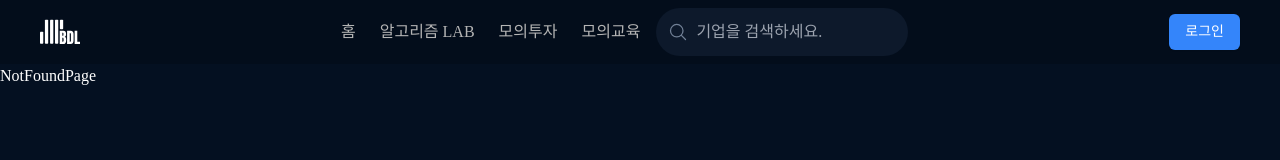
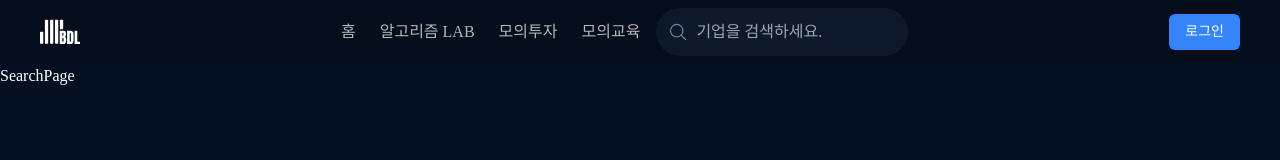
Before and after one commit to stitchzzang/BDL_PJT, a React (Vite) app: page /search in a window 1280 px wide. Shown: the top 160 px of the page. Built offline with nearby package versions, Linux system fonts and the light colour scheme; a web font is replaced by a local one.

Commit message:
feat: search page 추가

```diff
--- /dev/null
+++ b/src/routes/pages/SearchPage.tsx
@@ -0,0 +1,3 @@
+export const SearchPage = () => {
+  return <div>SearchPage</div>;
+};
--- a/src/routes/router.tsx
+++ b/src/routes/router.tsx
@@ -5,6 +5,7 @@ import { AlgorithmLabPage } from '@/routes/pages/AlgorithmLabPage';
 import { HomePage } from '@/routes/pages/HomePage';
 import { LoginPage } from '@/routes/pages/LoginPage';
 import { NotFoundPage } from '@/routes/pages/NotFoundPage';
+import { SearchPage } from '@/routes/pages/SearchPage';
 import { SimulatedEducationPage } from '@/routes/pages/SimulatedEducationPage';
 import { SimulatedInvestmentPage } from '@/routes/pages/SimulatedInvestmentPage';
 
@@ -34,6 +35,10 @@ export const router = createBrowserRouter([
         element: <SimulatedInvestmentPage />,
       },
       {
+        path: '/search',
+        element: <SearchPage />,
+      },
+      {
         path: '*',
         element: <NotFoundPage />,
       },
```
